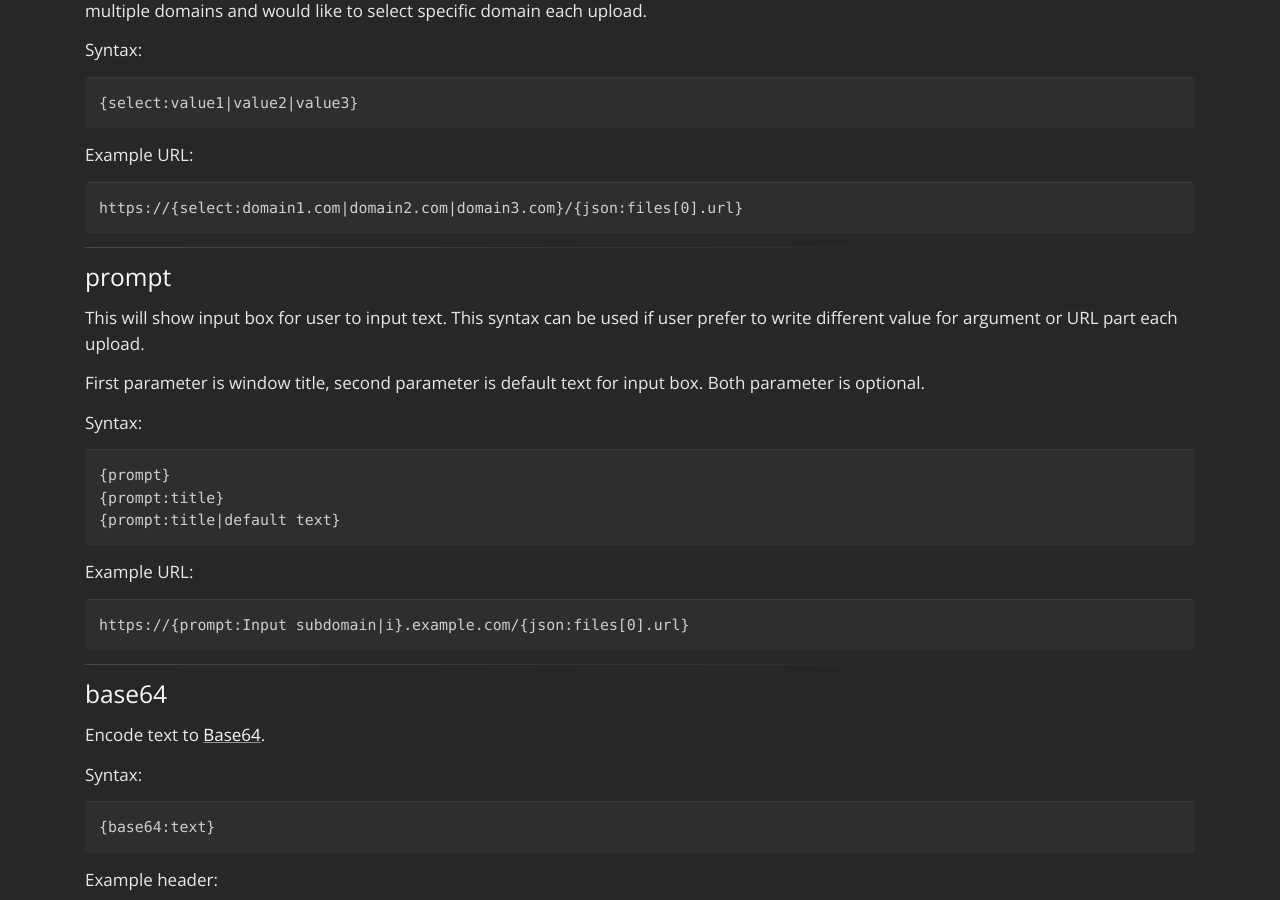
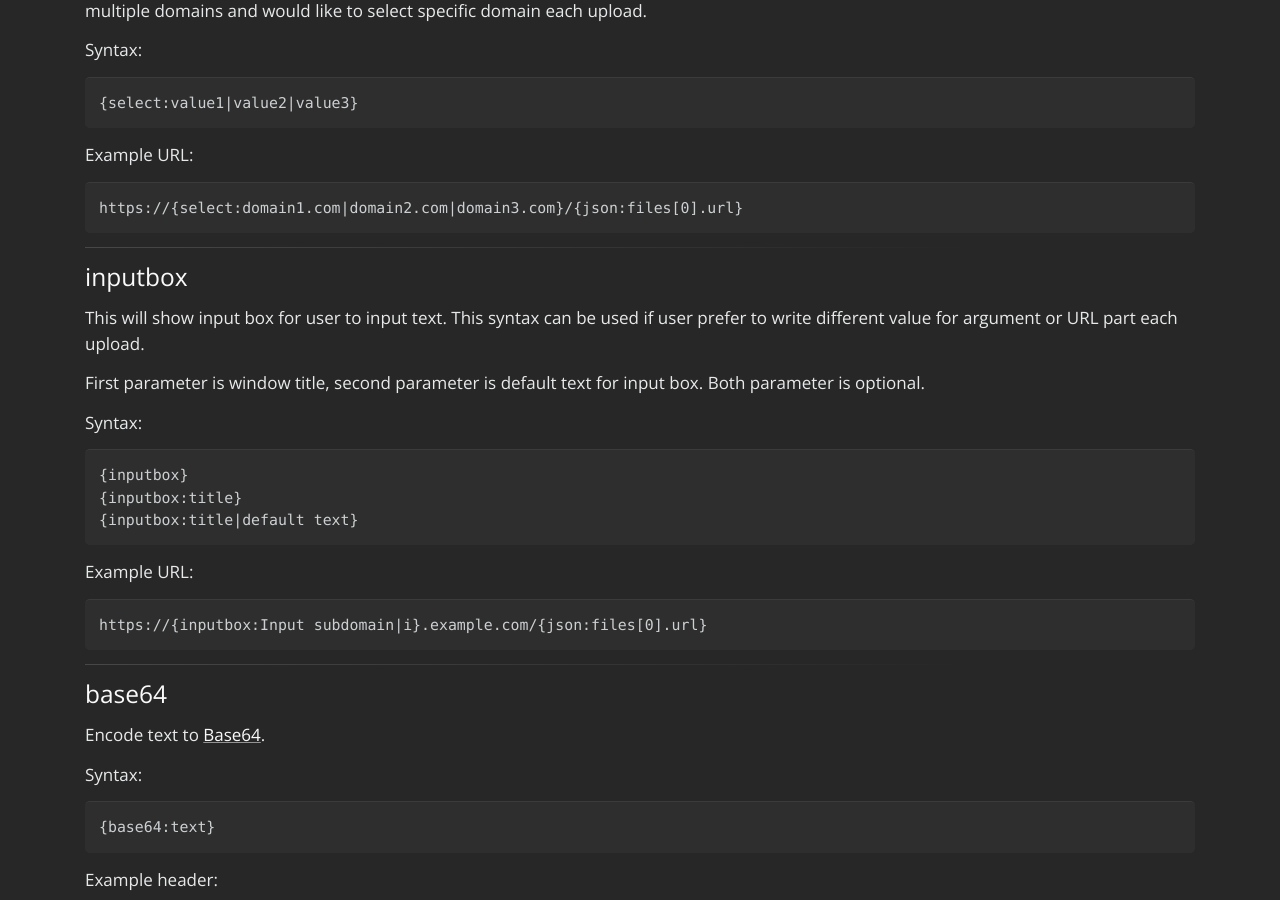
Before and after one commit to ShareX/sharex.github.io, a Jekyll site: the page built from docs/custom-uploader.md, in a window 1280 px wide and 900 px high, scrolled down 8016 px. Built offline with Jekyll 4.4.1, drawn with Linux system fonts in a browser that asks for light colours.

Commit message:
Update custom-uploader.md

````diff
--- a/docs/custom-uploader.md
+++ b/docs/custom-uploader.md
@@ -381,7 +381,7 @@ https://{select:domain1.com|domain2.com|domain3.com}/{json:files[0].url}
 
 ---
 
-### prompt
+### inputbox
 
 This will show input box for user to input text. This syntax can be used if user prefer to write different value for argument or URL part each upload.
 
@@ -390,15 +390,15 @@ First parameter is window title, second parameter is default text for input box.
 Syntax:
 
 ```
-{prompt}
-{prompt:title}
-{prompt:title|default text}
+{inputbox}
+{inputbox:title}
+{inputbox:title|default text}
 ```
 
 Example URL:
 
 ```
-https://{prompt:Input subdomain|i}.example.com/{json:files[0].url}
+https://{inputbox:Input subdomain|i}.example.com/{json:files[0].url}
 ```
 
 ---
````
